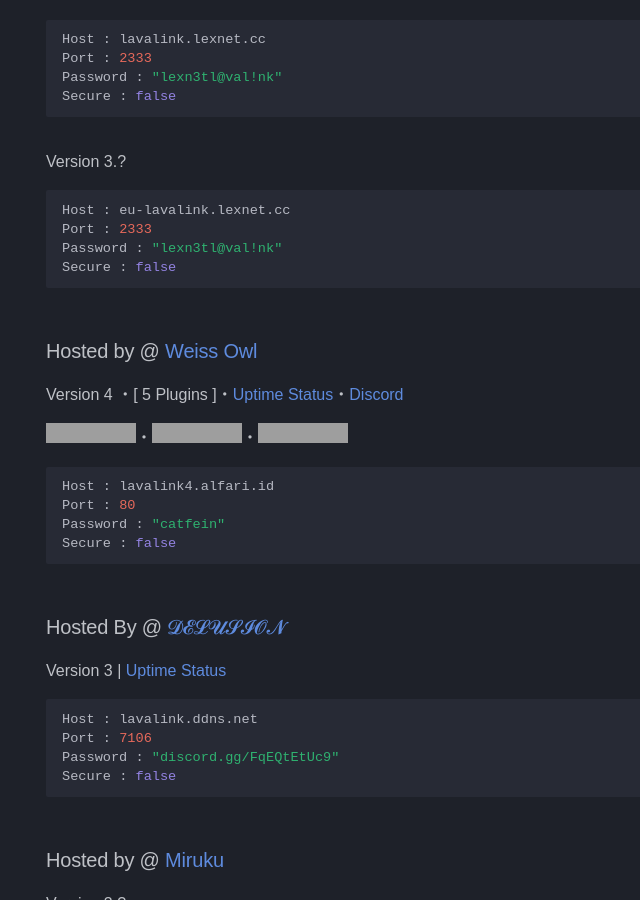
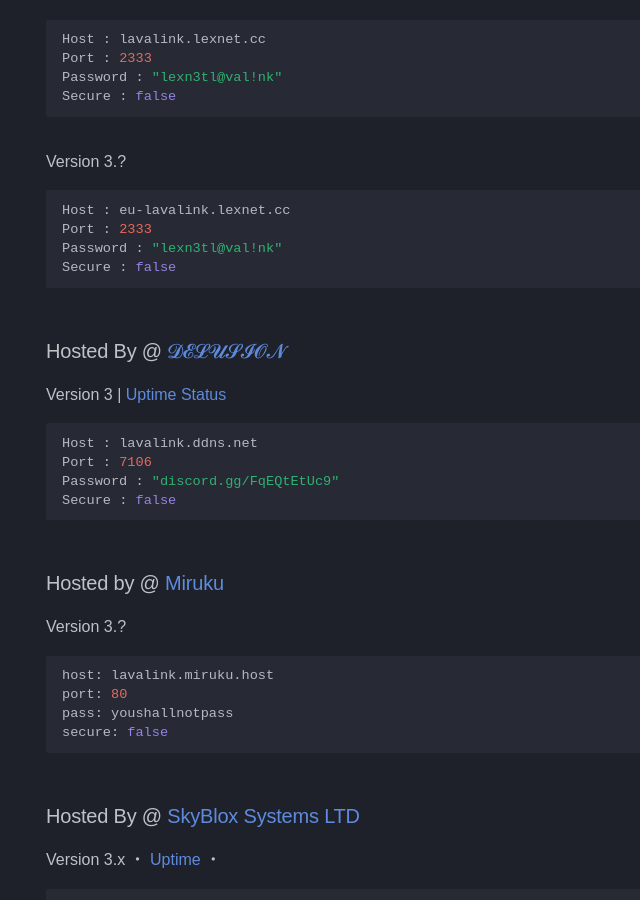
Before and after one commit to DarrenOfficial/lavalink-list, an MkDocs documentation site: the page built from docs/NoSSL/lavalink-without-ssl.md, in a window 1280 px wide and 900 px high, scrolled down 3888 px. Shown: the whole window, without its empty margins (0-640 px from the left). Built offline with MkDocs 1.6.1 and Material for MkDocs 9.7.7, drawn with Linux system fonts in a browser that asks for light colours; some web fonts are replaced; comment, search, counter and statistics services are not loaded; a style sheet for code colours, icons or effects is not loaded; some of the changed text lies outside the part shown; grey boxes are pictures that could not be loaded.

Commit message:
Update lavalink-without-ssl.md

````diff
--- a/docs/NoSSL/lavalink-without-ssl.md
+++ b/docs/NoSSL/lavalink-without-ssl.md
@@ -170,18 +170,6 @@ Port : 2333
 Password : "lexn3tl@val!nk"
 Secure : false
 ```
-### Hosted by @ [Weiss Owl](https://discord.alfari.id)
-
-
-Version 4 ・[ 5 Plugins ]・[Uptime Status](https://kuma.alfari.id)・[Discord](https://discord.alfari.id)
-
-![Uptime](https://status.alfari.id/api/badge/5/uptime)・![Ping](https://status.alfari.id/api/badge/5/ping)・![Status](https://status.alfari.id/api/badge/5/status)
-```bash
-Host : lavalink4.alfari.id
-Port : 80
-Password : "catfein"
-Secure : false
-```
 
 ### Hosted By @ [𝓓𝓔𝓛𝓤𝓢𝓘𝓞𝓝](https://discord.gg/7VQWkeYxS4)
 Version 3 | [Uptime Status](http://status-lavalink.ddns.net:7016/status/bot)
````
